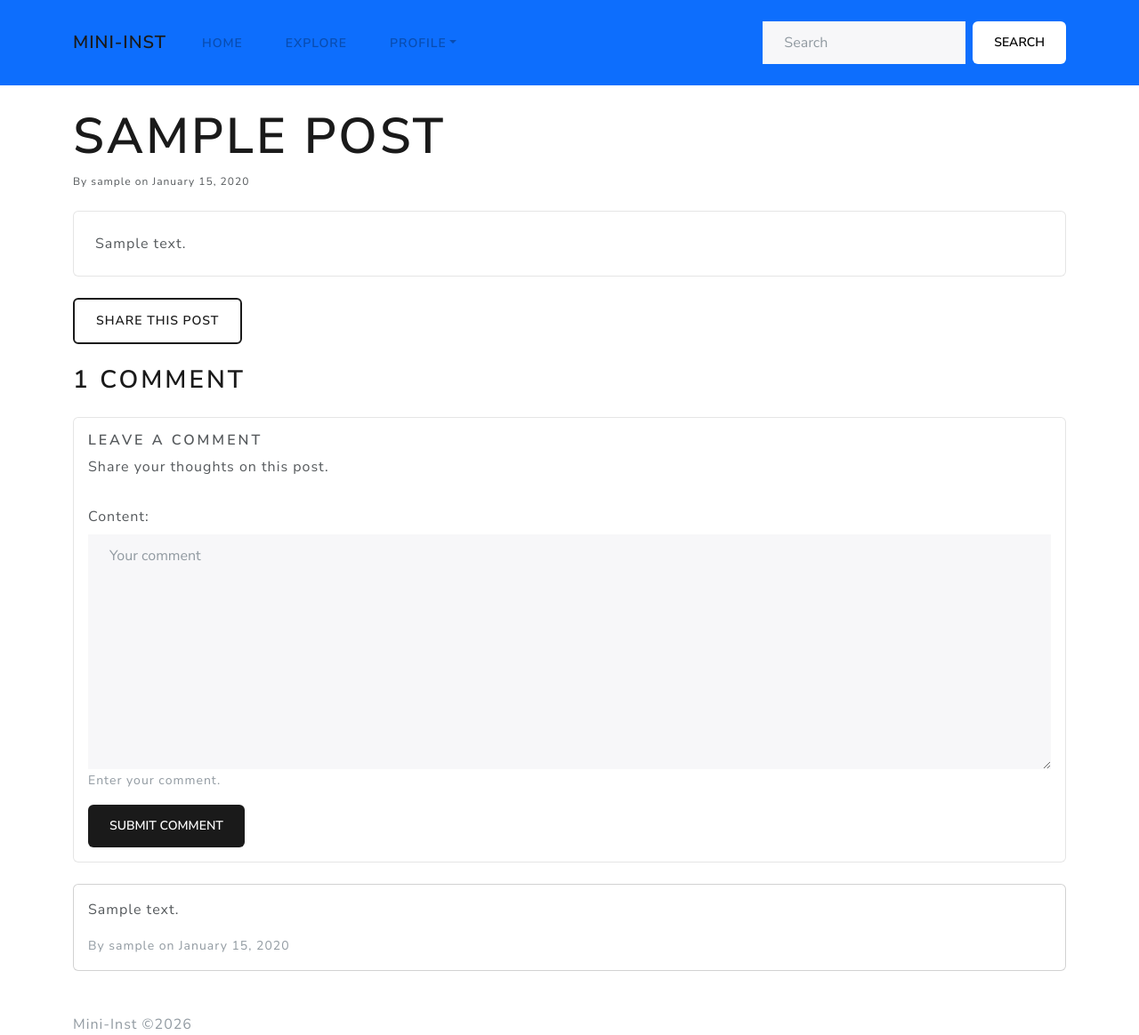
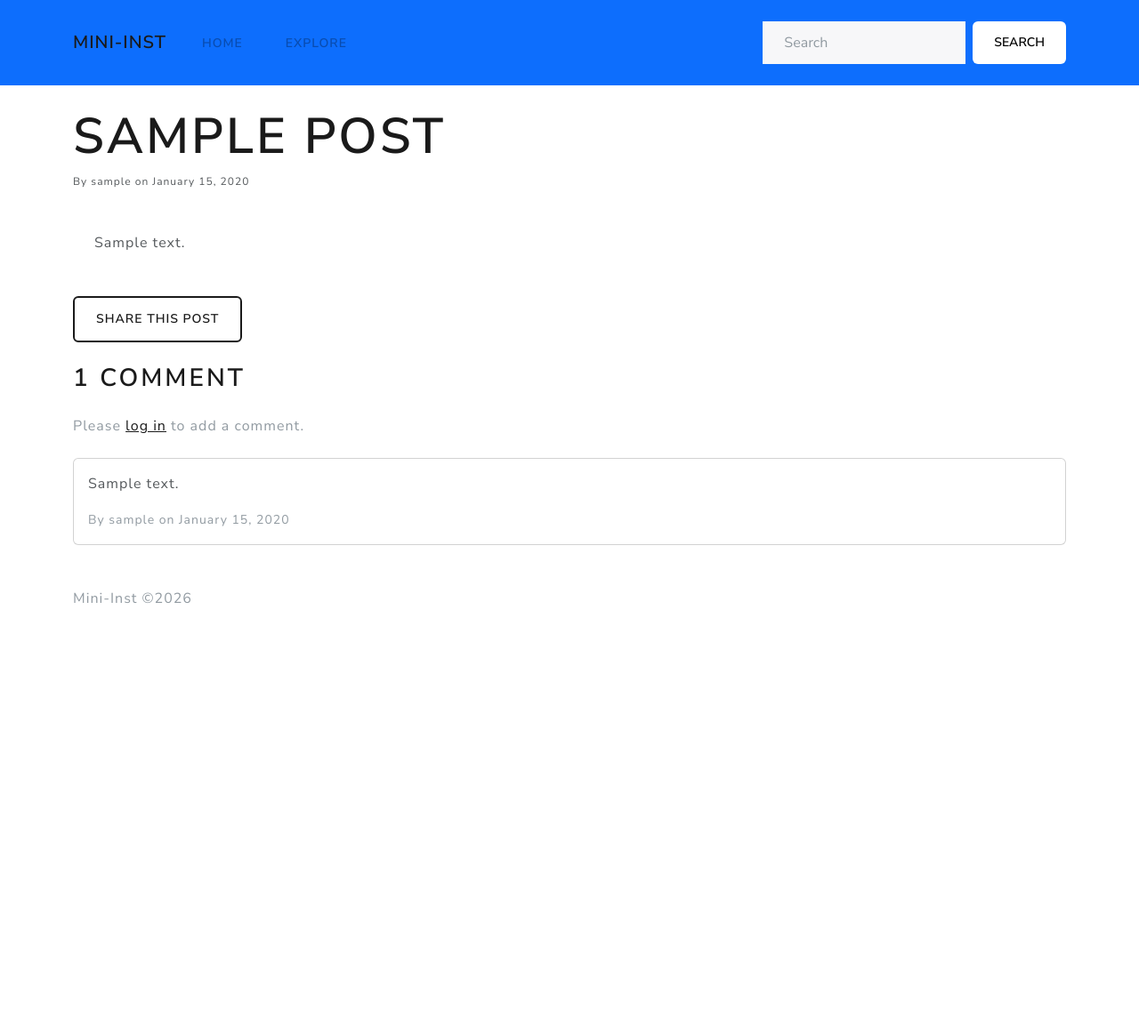
Before and after one commit to maslanyusuf/mini-instaa, a Django app: a page that uses templates/post_detail.html in a window 1280 px wide. Shown: the whole page at 89% size. After the commit the page ends 678 px from the top, so only its background shows below. Run offline with Django 4.2, Linux system fonts and the light colour scheme; tables that the repository leaves empty hold one stand-in row (values such as "Sample post").

Commit message:
add-styles

```diff
--- a/main/views.py
+++ b/main/views.py
@@ -42,6 +42,7 @@ def add_comment(request, post_id):
     if form.is_valid():
         comment = form.save(commit=False)
         comment.post = post
+        comment.author = request.user
         comment.save()
         return redirect(post.get_absolute_url())
 
--- a/templates/partials/_header.html
+++ b/templates/partials/_header.html
@@ -15,15 +15,17 @@
             <a class="nav-link {% if request.resolver_match.url_name == 'main:explore' %}active{% endif %}" href="{% url 'main:explore' %}">Explore</a>
           </li>
 
+          {% if user.is_authenticated %}
             <li class="nav-item dropdown">
               <a class="nav-link dropdown-toggle" data-bs-toggle="dropdown" href="#" role="button" aria-haspopup="true" aria-expanded="false">Profile</a>
               <div class="dropdown-menu">
+                <a class="dropdown-item" href="{% url 'main:profile' %}">Profile</a>
                 <a class="dropdown-item" href="#">Settings</a>
-
                 <div class="dropdown-divider"></div>
                 <a class="dropdown-item" href="#">Sign out</a>
               </div>
             </li>
+          {% endif %}
         </ul>
         <form class="d-flex">
           <input class="form-control me-sm-2" type="search" placeholder="Search" />
--- a/templates/post_detail.html
+++ b/templates/post_detail.html
@@ -3,7 +3,7 @@
 {% block content %}
   <h1 class="display-4 fw-bold">{{ post.title }}</h1>
   <p class="lead fs-6">By {{ post.author.username }} on {{ post.created_at|date:'F j, Y' }}</p>
-  <div class="container my-4 px-4 py-2 bg-light rounded">
+  <div class="container my-4 px-4 py-2 rounded">
     <p class="fs-6">{{ post.content|linebreaks }}</p>
   </div>
 
@@ -13,7 +13,13 @@
     <h2>{{ comments.count }} comment{{ comments.count|pluralize }}</h2>
   </div>
 
-  {% include 'includes/comment-form.html' %}
+  {% if user.is_authenticated %}
+    {% include 'includes/comment-form.html' %}
+  {% else %}
+    <p class="text-muted">
+      Please <a href="{% url 'main:login' %}">log in</a> to add a comment.
+    </p>
+  {% endif %}
 
   <ul class="my-4 list-unstyled">
     {% if comments %}
```
Lines whose indentation alone changed are shown as unchanged.
